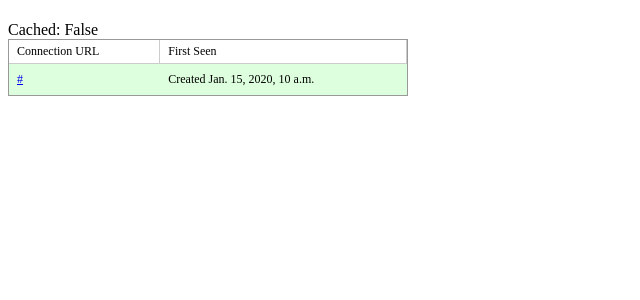
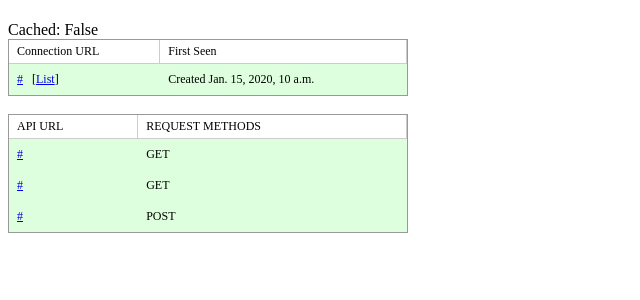
Before and after one commit to JoeJasinski/birdflew, a Django app: page / in a window 1280 px wide. Shown: the top 300 px of the page, without its empty margins (0-640 px from the left). Run offline with Django 3.2, Linux system fonts and the light colour scheme; tables that the repository leaves empty hold one stand-in row (values such as "Sample post").

Commit message:
UI improvements

```diff
--- a/birdflew/api/views.py
+++ b/birdflew/api/views.py
@@ -100,4 +100,4 @@ class registerurlsView(BlankView):
 class whoamiView(BlankView):
 
     def get(self, request, *args, **kwargs):
-         return HttpResponse(setting.WHOAMI, status=200)
+         return HttpResponse(settings.WHOAMI, status=200)
--- a/birdflew/bcore/templates/bcore/stats.html
+++ b/birdflew/bcore/templates/bcore/stats.html
@@ -64,9 +64,35 @@ Cached: {{ from_cache }}
   </tr>
 {% for url in urls %}
   <tr class="body-list {% cycle "rowa" "rowb" %}">
-    <td class="con_url"><a href="http://{{ url.url }}">{{ url.url }}</a></td>
+    <td class="con_url"><a href="http://{{ url.url }}{% url api_whoami %}">{{ url.url }}</a> &nbsp;&nbsp;[<a href="http://{{ url.url }}{% url api_lookupurls %}">List</a>]</td>
     <td class="con_created">Created {{ url.created }}</td>
   </tr>
 {% endfor %}
 </tbody></table>
+
+<BR>
+
+<table cellspacing="0" class="box-list">
+  <tbody><tr class="head-list">
+    <th class="api_url_head">API URL</th>
+    <th class="api_method_head">REQUEST METHODS</th>
+  </tr>
+
+  <tr class="body-list {% cycle "rowa" "rowb" %}">
+    <td class="api_url"><a href="{% url api_whoami %}">{% url api_whoami %}</a></td>
+    <td class="api_method">GET</td>
+  </tr>
+
+  <tr class="body-list {% cycle "rowa" "rowb" %}">
+    <td class="api_url"><a href="{% url api_lookupurls %}">{% url api_lookupurls %}</a></td>
+    <td class="api_method">GET</td>
+  </tr>
+
+  <tr class="body-list {% cycle "rowa" "rowb" %}">
+    <td class="api_url"><a href="{% url api_registerurls %}">{% url api_registerurls %}</a></td>
+    <td class="api_method">POST</td>
+  </tr>
+
+</tbody></table>
+
 {% endblock content %}
```
Also changed, not shown: birdflew/api/urls.py (+9 -6 lines).
